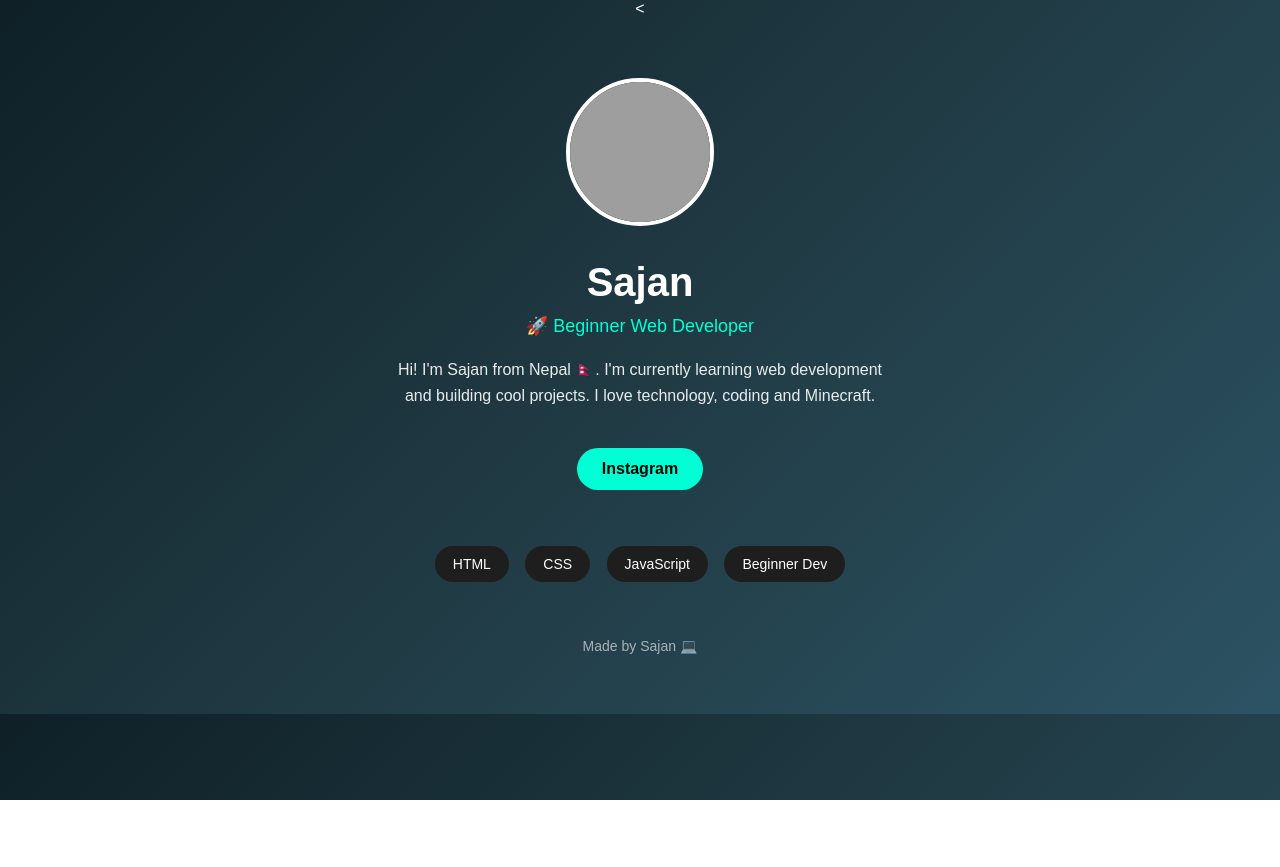
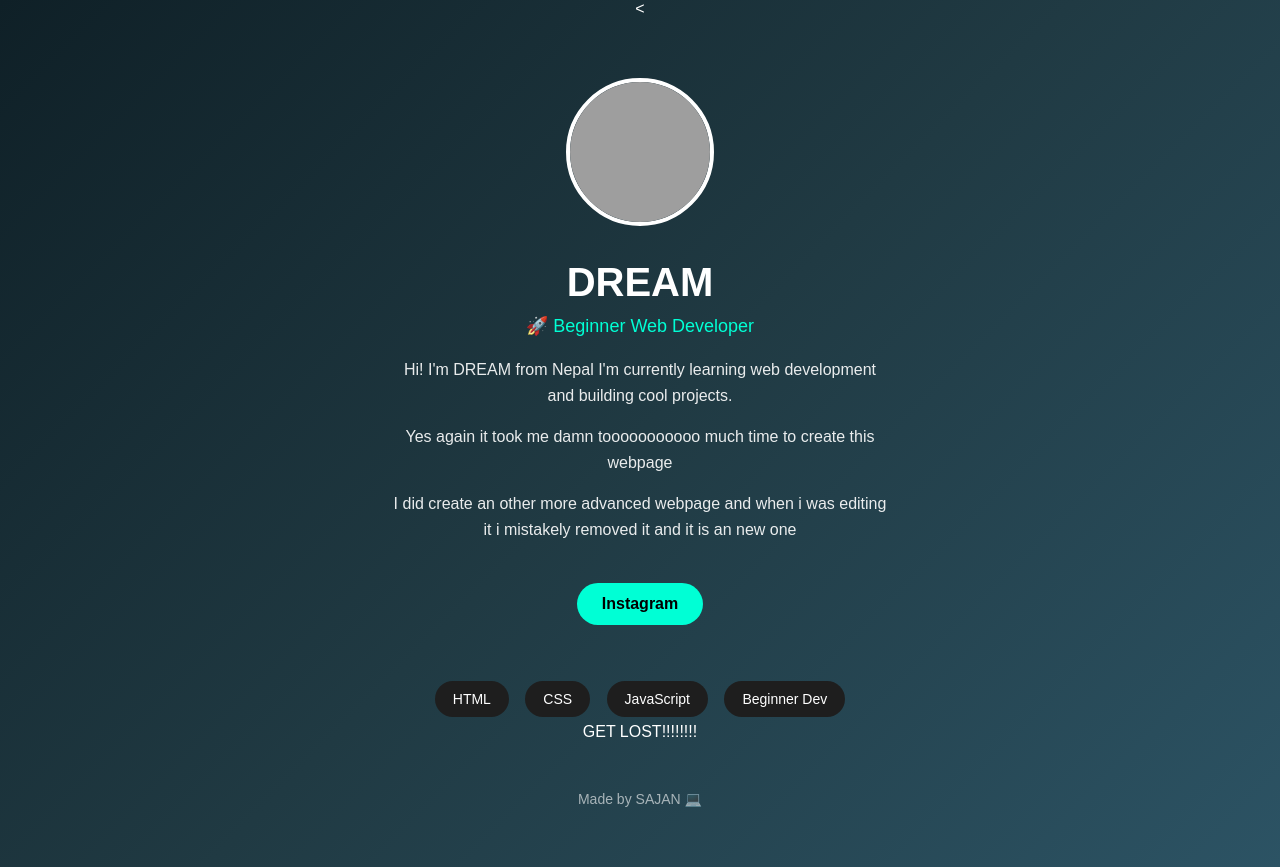
Before and after one commit to DREAM-ligmit/mywebsite, a plain HTML site: page index.html in a window 1280 px wide. Before the commit the page ends 800 px from the top, so only its background shows below. Drawn offline with Linux system fonts and the light colour scheme; grey boxes are pictures that could not be loaded.

Commit message:
Update index.html

```diff
--- a/index.html
+++ b/index.html
@@ -2,7 +2,7 @@
 <<!DOCTYPE html>
 <html>
 <head>
-<title>Sajan | Developer</title>
+<title>DREAM | Developer</title>
 
 <style>
 
@@ -93,14 +93,15 @@ font-size:14px;
 
 <img class="profile" src="https://i.imgur.com/2DhmtJ4.png">
 
-<h1>Sajan</h1>
+<h1>DREAM</h1>
 
 <div class="tag">🚀 Beginner Web Developer</div>
 
 <div class="about">
-Hi! I'm Sajan from Nepal 🇳🇵.
+Hi! I'm DREAM from Nepal
 I'm currently learning web development and building cool projects.
-I love technology, coding and Minecraft.
+</p> Yes again it took me damn tooooooooooo much time to create this webpage</p>
+</p> I did create an other more advanced webpage and when i was editing it i mistakely removed it and it is an new one </p>
 </div>
 
 <div class="buttons">
@@ -118,13 +119,13 @@ Instagram
 <div class="skill">JavaScript</div>
 <div class="skill">Beginner Dev</div>
 
-</div>
+</div> GET LOST!!!!!!!!
 
 <footer>
-Made by Sajan 💻
+Made by SAJAN 💻
 </footer>
 
 </div>
 
 </body>
-  </html>
+</html>
```
